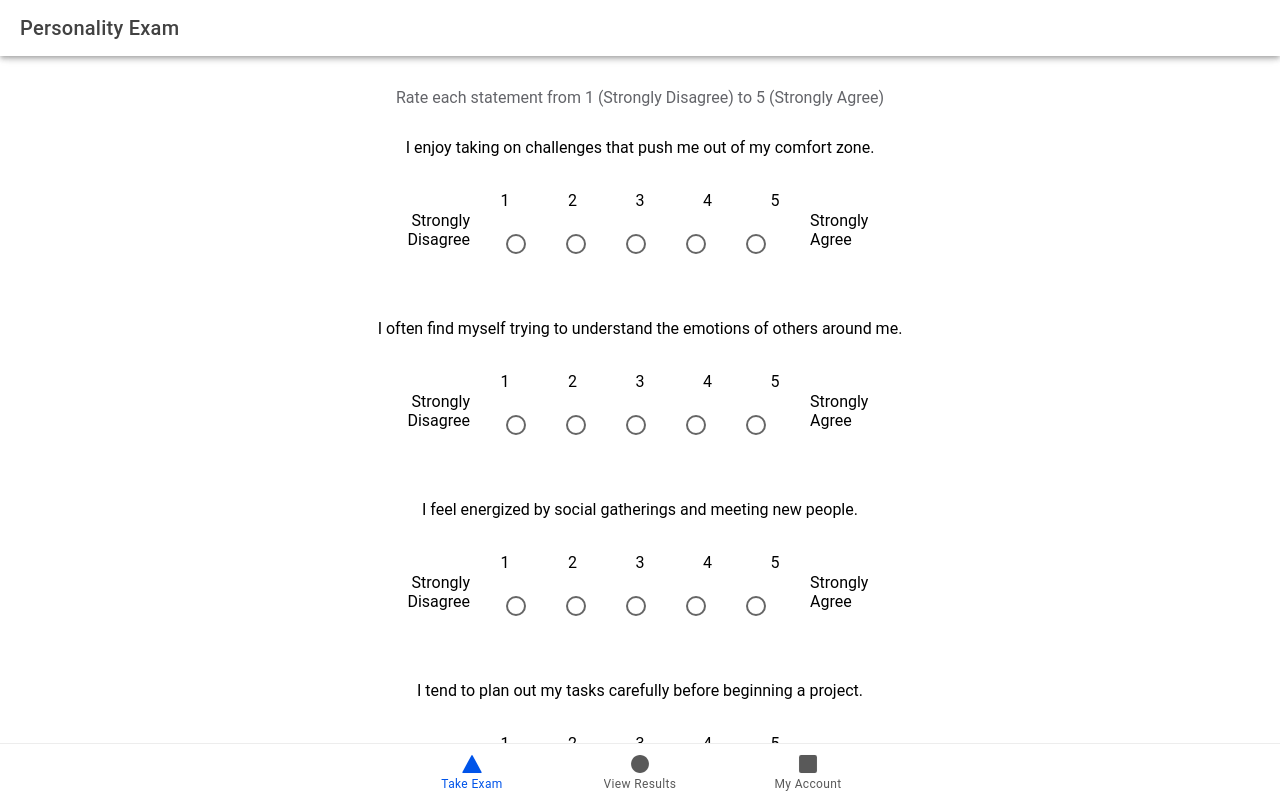
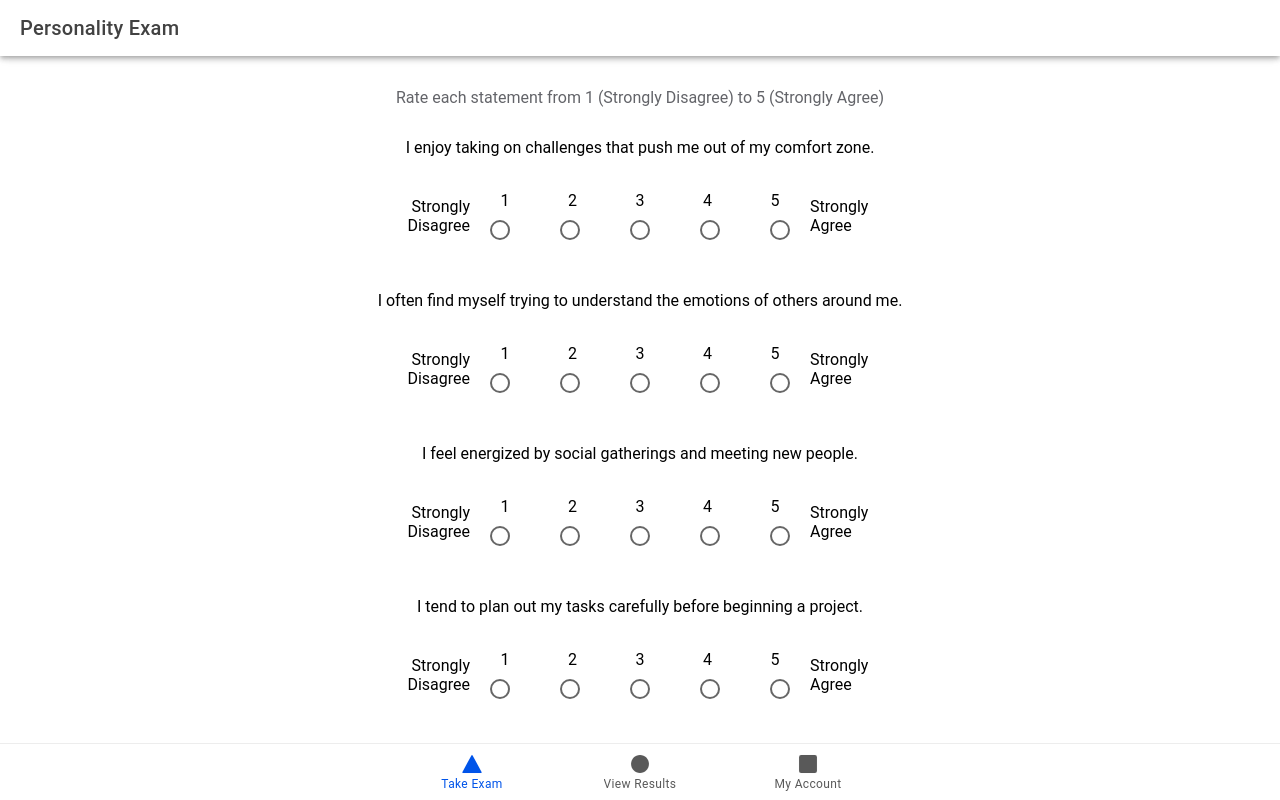
Before and after one commit to drauf727/Ionic-Personality, a React (Vite) app: page /tab1 in a window 1280 px wide. Built offline with nearby package versions, Linux system fonts and the light colour scheme.

Commit message:
trying again

```diff
--- a/src/components/questions.tsx
+++ b/src/components/questions.tsx
@@ -109,21 +109,31 @@ export default function Questions() {
                                     justifyContent: 'space-between'
                                 }}
                             >
-                                <IonItem lines="none">
-                                    <IonRadio slot="start" value={1} />
-                                </IonItem>
-                                <IonItem lines="none">
-                                    <IonRadio slot="start" value={2} />
-                                </IonItem>
-                                <IonItem lines="none">
-                                    <IonRadio slot="start" value={3} />
-                                </IonItem>
-                                <IonItem lines="none">
-                                    <IonRadio slot="start" value={4} />
-                                </IonItem>
-                                <IonItem lines="none">
-                                    <IonRadio slot="start" value={5} />
-                                </IonItem>
+                                <IonRadio
+                                    value={1}
+                                    style={{ width: '20px', height: '20px' }}
+                                    mode="md"
+                                />
+                                <IonRadio
+                                    value={2}
+                                    style={{ width: '20px', height: '20px' }}
+                                    mode="md"
+                                />
+                                <IonRadio
+                                    value={3}
+                                    style={{ width: '20px', height: '20px' }}
+                                    mode="md"
+                                />
+                                <IonRadio
+                                    value={4}
+                                    style={{ width: '20px', height: '20px' }}
+                                    mode="md"
+                                />
+                                <IonRadio
+                                    value={5}
+                                    style={{ width: '20px', height: '20px' }}
+                                    mode="md"
+                                />
                             </IonRadioGroup>
                         </div>
 
```
